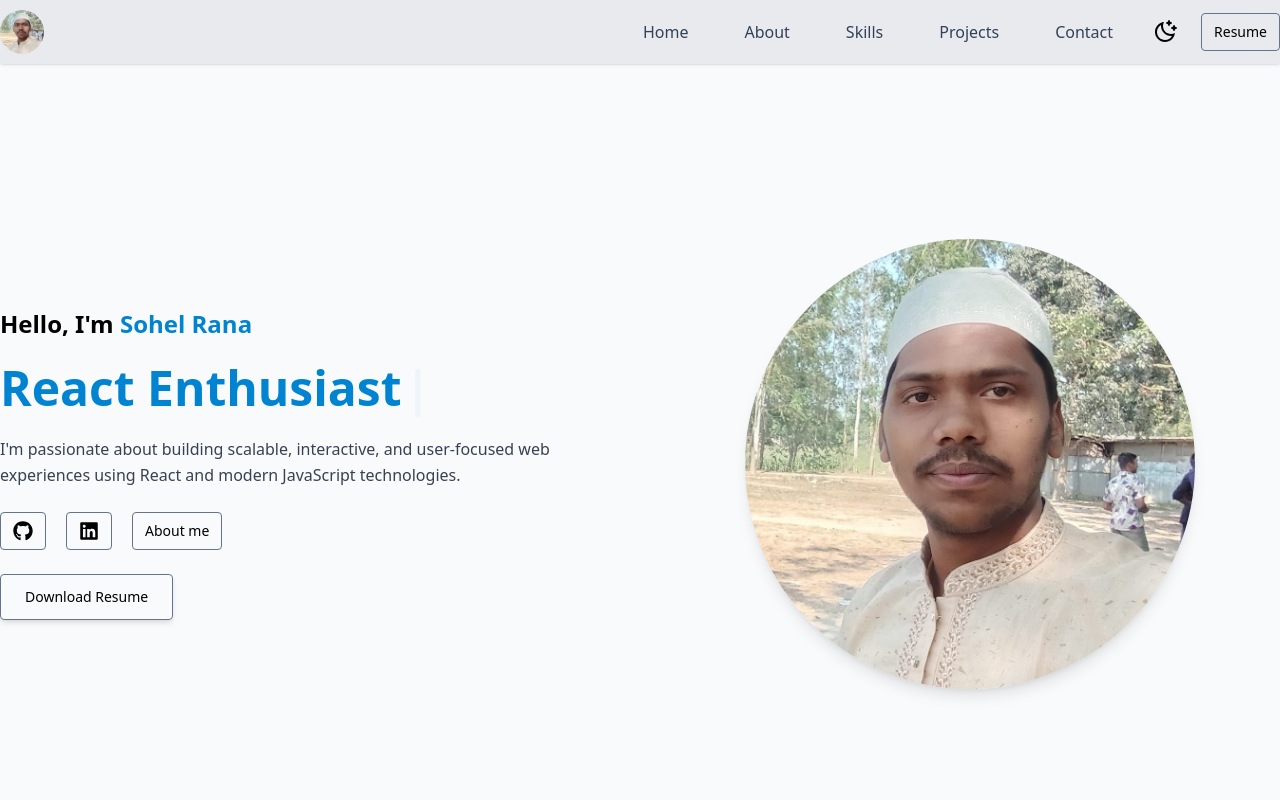
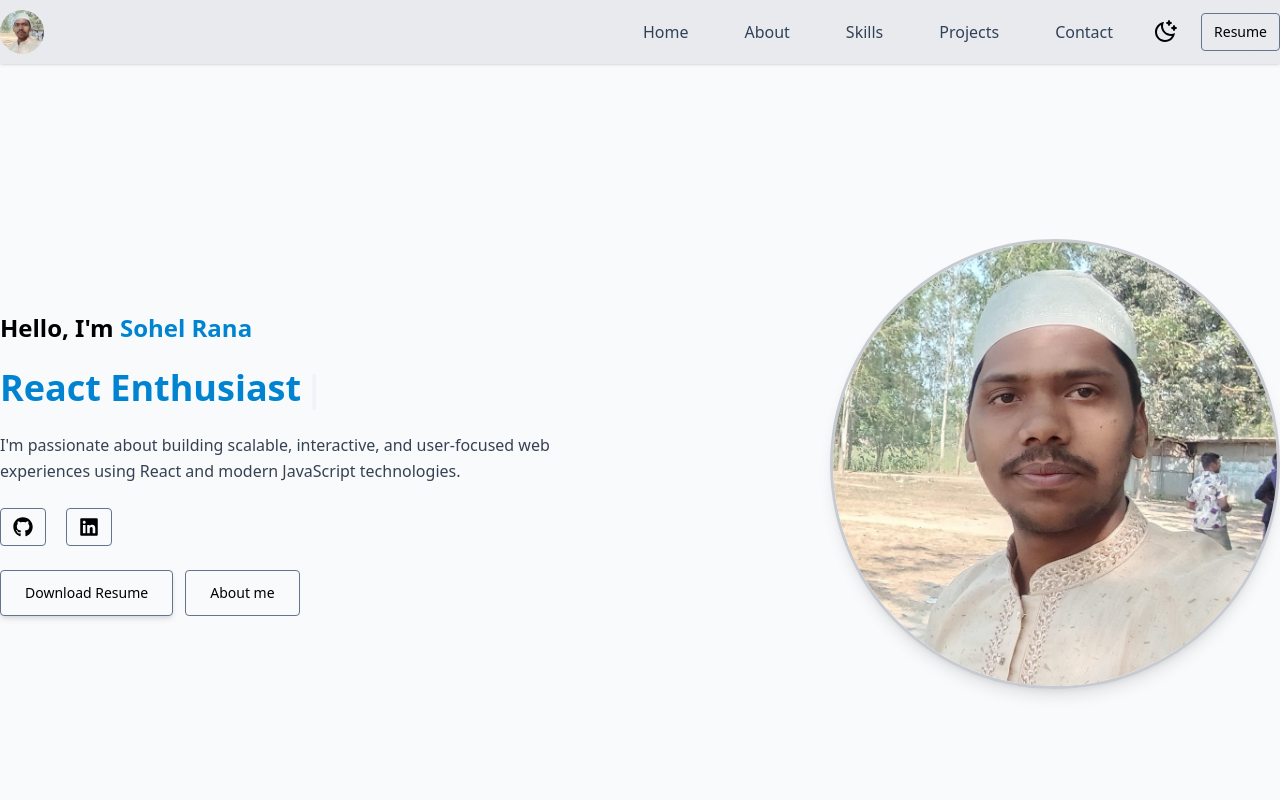
Before and after one commit to sohelrana6105/Portfolio, a React (Vite) app: page / in a window 1280 px wide. Shown: the top 800 px of the page. Built offline with nearby package versions, Linux system fonts and the light colour scheme.

Commit message:
fix hero

```diff
--- a/src/layout/RootLayout.jsx
+++ b/src/layout/RootLayout.jsx
@@ -20,14 +20,12 @@ export default function RootLayout() {
 
   return (
     <div className="bg-gray-50 dark:bg-gray-900 transition-colors duration-900 ease-in-out">
-      {/* Full screen background color এখানে থাকবে */}
-
       <header
         className={`sticky top-0 z-50  bg-gray-200/80 dark:border-b-2 dark:border-gray-600   backdrop-blur-md shadow-sm    ${
           scrolled ? "dark:bg-gray-700" : "dark:bg-gray-900"
         }`}
       >
-        <div className="max-w-[1920px] mx-auto px-4 sm:px-6 lg:px-10 xl:px-0">
+        <div className="max-w-[1920px] mx-auto px-4 sm:px-6 lg:px-10 xl:px-0 ">
           <Navbar scrolled={scrolled} />
         </div>
       </header>
--- a/src/sections/About.jsx
+++ b/src/sections/About.jsx
@@ -6,7 +6,7 @@ export default function About() {
   return (
     <section
       id="about"
-      className="bg-gray-50 dark:bg-gray-900  px-4 sm:px-6 lg:px-10 xl:px-0    scroll-mt-96 md:scroll-mt-96 lg:scroll-mt-24"
+      className="  px-4 sm:px-6 lg:px-10 xl:px-0    scroll-mt-96 md:scroll-mt-96 lg:scroll-mt-24"
     >
       <motion.h2
         className="text-4xl font-extrabold mb-12 text-center tracking-wide text-transparent bg-clip-text bg-gradient-to-r from-sky-500 to-blue-600 dark:from-gray-400"
--- a/src/sections/Contact.jsx
+++ b/src/sections/Contact.jsx
@@ -24,7 +24,7 @@ export default function Contact() {
           Contact Me
         </motion.h2>
 
-        <div className="dark:border dark:border-gray-700 flex flex-col md:flex-row justify-between items-center rounded-xl shadow-sm ">
+        <div className="dark:border dark:border-gray-700 flex flex-col md:flex-row justify-between items-center rounded-xl shadow-xl ">
           {/* lert side */}
           <motion.div
             className="p-10 flex flex-col space-y-8 text-gray-800 dark:text-gray-200"
--- a/src/sections/Hero.jsx
+++ b/src/sections/Hero.jsx
@@ -22,7 +22,7 @@ export default function Hero() {
             Hello, I'm <span className="text-sky-600">Sohel Rana</span>
           </h1>
 
-          <h2 className="text-4xl sm:text-5xl font-semibold mb-6 h-12 text-sky-600">
+          <h2 className="text-4xl md:text-4xl font-semibold mb-6 text-sky-600">
             <Typewriter
               words={[
                 "Frontend Developer",
@@ -71,7 +71,7 @@ export default function Hero() {
             >
               <FaLinkedin size={20} />
             </a>
-            <a
+            {/* <a
               href="#about"
               rel="noreferrer"
               className="px-3 py-2 border dark:text-white border-slate-500 rounded text-sm
@@ -80,9 +80,10 @@ export default function Hero() {
                 "
             >
               About me
-            </a>
+            </a> */}
           </div>
 
+          <div className="flex items-center gap-3">
             <a
               href="https://drive.google.com/file/d/150NEF9U1wTMZZsB8ILeXwTf3gbLrXwWw/view?usp=sharing"
               download
@@ -95,11 +96,23 @@ export default function Hero() {
             >
               Download Resume
             </a>
+
+            <a
+              href="#about"
+              rel="noreferrer"
+              className="px-6 py-3 border dark:text-white border-slate-500 rounded text-sm
+                transition-all duration-300 ease-in-out  hover:text-white hover:bg-gradient-to-r hover:from-indigo-500 hover:to-sky-500  hover:shadow-lg hover:shadow-indigo-300/50
+                active:scale-95
+                "
+            >
+              About me
+            </a>
+          </div>
         </motion.div>
 
         {/* Photo */}
         <motion.div
-          className="flex-1 flex justify-center"
+          className="flex-1 flex justify-center lg:justify-end "
           initial={{ opacity: 0, x: 30 }}
           animate={{ opacity: 1, x: 0 }}
           transition={{ duration: 0.8, ease: "easeOut", delay: 0.3 }}
@@ -107,7 +120,7 @@ export default function Hero() {
           <img
             src="/assets/Sohel_facebook.jpg"
             alt="Sohel Rana"
-            className="w-56 h-56 sm:w-72 sm:h-72 lg:w-[350px] lg:h-[350px]   xl:w-[450px] xl:h-[450px] rounded-full object-cover shadow-lg "
+            className="w-56 h-56 sm:w-72 sm:h-72 lg:w-[350px] lg:h-[350px]   xl:w-[450px] xl:h-[450px] rounded-full object-cover shadow-lg border-3 border-gray-500/35"
           />
         </motion.div>
       </section>
--- a/vite.config.js
+++ b/vite.config.js
@@ -5,4 +5,9 @@ import tailwindcss from "@tailwindcss/vite";
 // https://vite.dev/config/
 export default defineConfig({
   plugins: [react(), tailwindcss()],
+
+  server: {
+    host: "0.0.0.0", // expose to network
+    port: 5173, // optional: keep same port
+  },
 });
```
Lines whose indentation alone changed are shown as unchanged.
